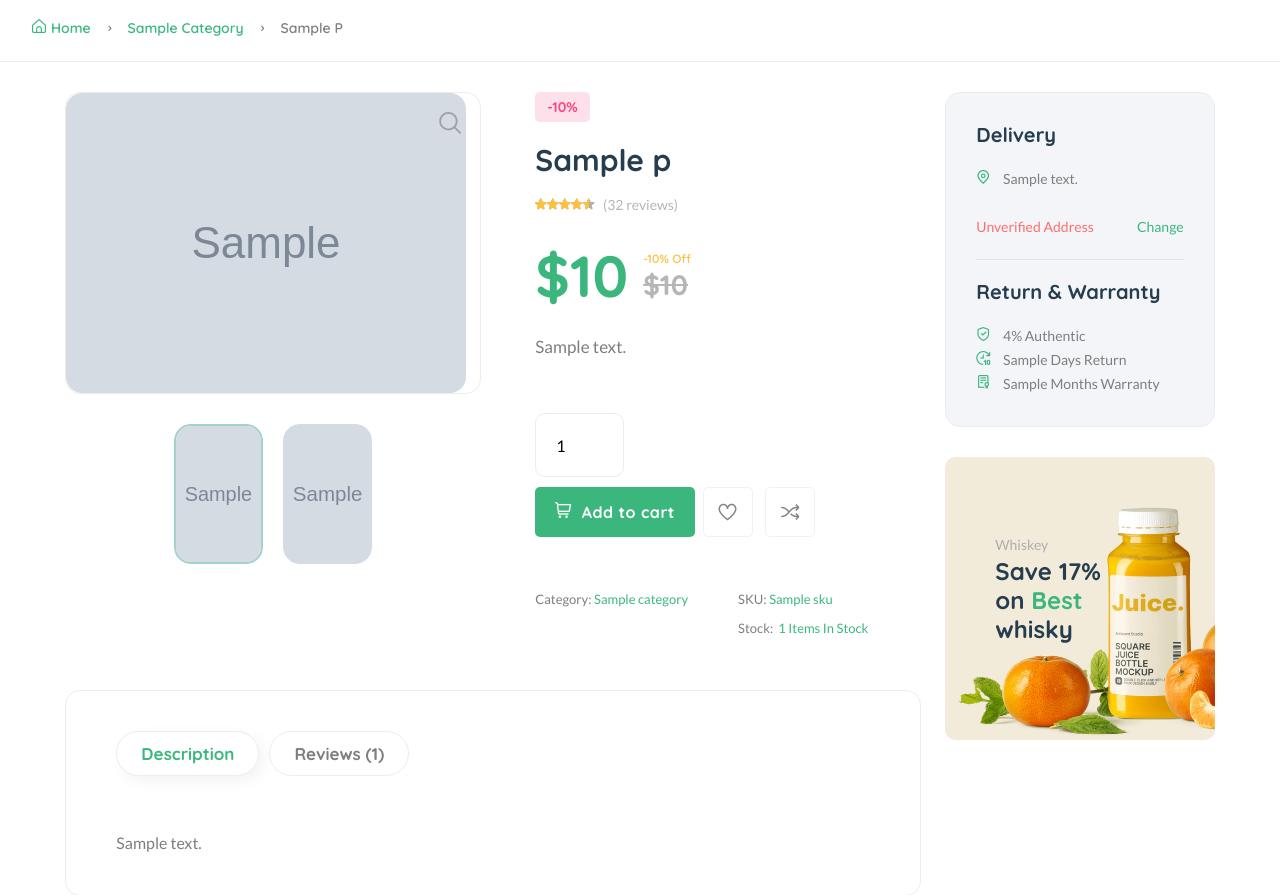
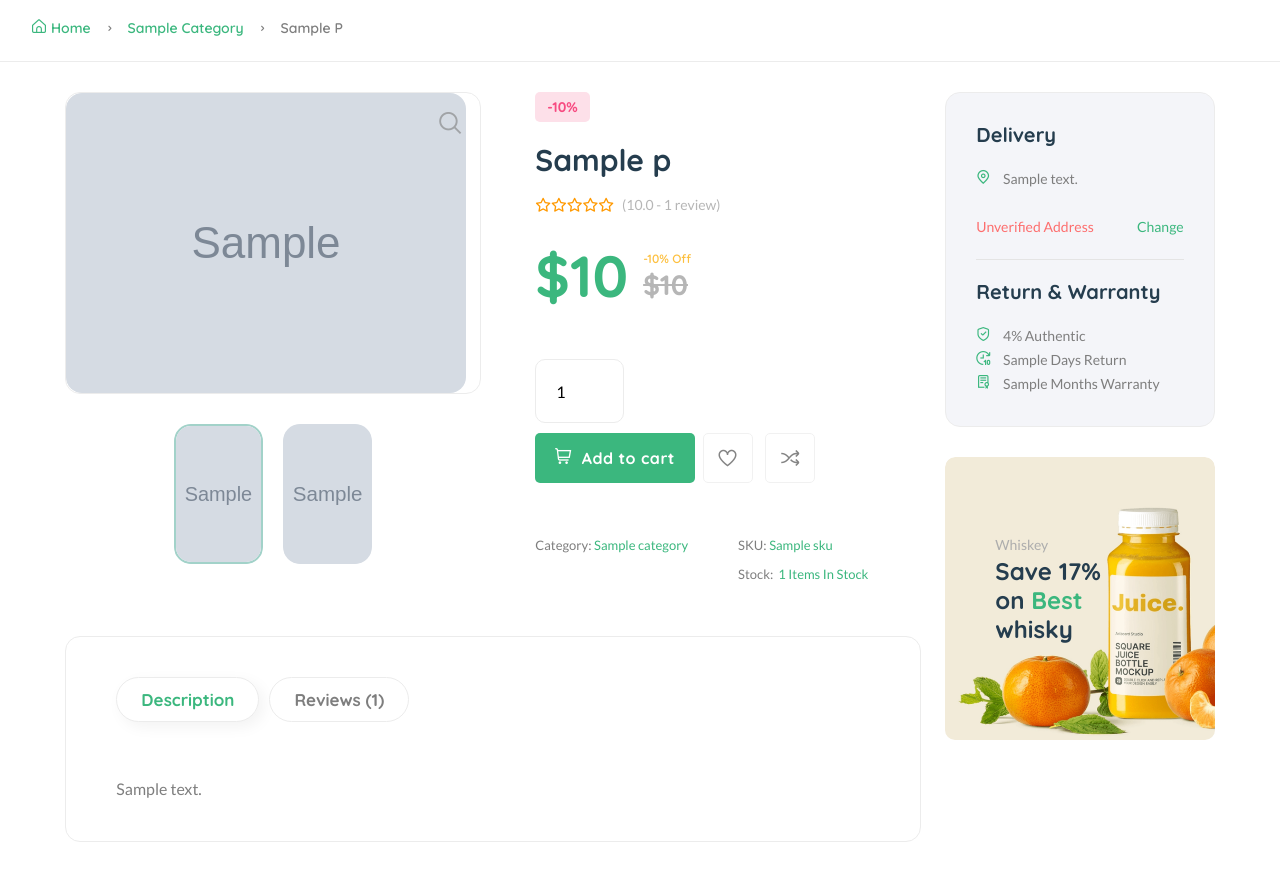
Before and after one commit to Valentino-Junior/marokomart, a Django app: template templates/core/product-detail.html in a window 1280 px wide. Shown: the part 321-1216 px from the top of the page. Run offline with Django 3.2, Linux system fonts and the light colour scheme; the template is opened without the code that fills it: most values are stand-ins (such as "Sample title", 1, 10 or a date in 2020); grey boxes marked "Sample" are stand-in pictures; some libraries are stand-ins or nearby versions.

Commit message:
Added styling

```diff
--- a/templates/core/product-detail.html
+++ b/templates/core/product-detail.html
@@ -9,6 +9,42 @@
 <script src="cdnjs.cloudflare.com/ajax/libs/highlight.js/10.0.3/highlight.min.js"></script>
 <script src="{% static 'assets/js/prism.js' %}"></script>
 <link rel="stylesheet" href="{% static 'assets/css/prism.css' %}">
+
+<!-- Rating styling -->
+<style>
+    .star-rating {
+        display: inline-flex;
+        align-items: center;
+    }
+
+    .stars-outer {
+        display: inline-block;
+        position: relative;
+        font-family: "Font Awesome 5 Free";
+    }
+
+    .stars-outer::before {
+        content: "\f005 \f005 \f005 \f005 \f005";
+        font-weight: 400;
+        color: #ccc;
+    }
+
+    .stars-inner {
+        position: absolute;
+        top: 0;
+        left: 0;
+        white-space: nowrap;
+        overflow: hidden;
+    }
+
+    .stars-inner::before {
+        content: "\f005 \f005 \f005 \f005 \f005";
+        font-weight: 900;
+        color: #ffc107;
+    }
+</style>
+<!-- End rating styling -->
+
 
 <main class="main">
     <div class="page-header breadcrumb-wrap">
@@ -57,14 +93,29 @@
                                         <span class="stock-status out-stock"> -{{p.get_precentage|floatformat:0}}%
                                         </span>
                                         <h2 class="title-detail">{{p.title}}</h2>
+
+                                        <!-- start reviews -->
                                         <div class="product-detail-rating">
                                             <div class="product-rate-cover text-end">
-                                                <div class="product-rate d-inline-block">
-                                                    <div class="product-rating" style="width: 90%"></div>
+                                                <div class="star-rating">
+                                                    {% for i in '12345' %}
+                                                    {% if forloop.counter <= average_rating.rating %}
+                                                    <i class="fas fa-star text-warning"></i>
+                                                    {% elif forloop.counter|add:'-0.5'|stringformat:'g' == average_rating.rating|floatformat:'1' %}
+                                                    <i class="fas fa-star-half-alt text-warning"></i>
+                                                    {% else %}
+                                                    <i class="far fa-star text-warning"></i>
+                                                    {% endif %}
+                                                    {% endfor %}
+                                                    <span
+                                                        class="ms-2 text-muted">({{ average_rating.rating|floatformat:1 }}
+                                                        - {{reviews.count}}
+                                                        review{% if reviews.count != 1 %}s{% endif %})</span>
                                                 </div>
-                                                <span class="font-small ml-5 text-muted"> (32 reviews)</span>
                                             </div>
                                         </div>
+                                        <!-- end star reviews -->
+
                                         <div class="clearfix product-price-cover">
                                             <div class="product-price primary-color float-left">
                                                 <span class="current-price text-brand">$</span><span
@@ -78,9 +129,7 @@
                                                 </span>
                                             </div>
                                         </div>
-                                        <div class="short-desc mb-30">
-                                            <p class="font-lg">{{p.description|safe|truncatechars:150}}</p>
-                                        </div>
+
 
                                         <div class="detail-extralink mb-50">
                                             <br>
@@ -109,7 +158,8 @@
                                         </div>
                                         <div class="font-xs">
                                             <ul class="mr-50 float-start">
-                                                <li class="mb-5">Category: <span class="text-brand">{{p.category}}</span></li>
+                                                <li class="mb-5">Category: <span
+                                                        class="text-brand">{{p.category}}</span></li>
                                                 </li>
                                             </ul>
                                             <ul class="float-start">
@@ -434,6 +484,8 @@
                                 </h4>
                             </div>
                         </div>
+
+
                     </div>
                 </div>
             </div>
```
Also changed, not shown: db.sqlite3.
